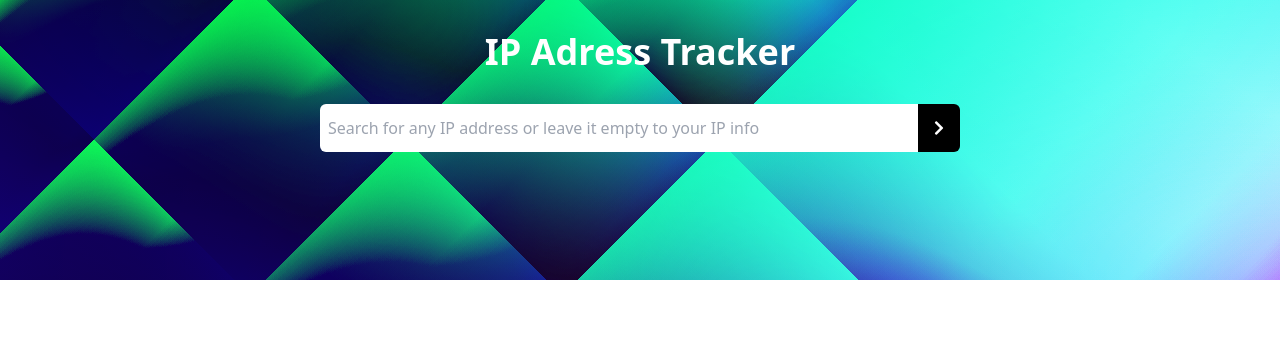
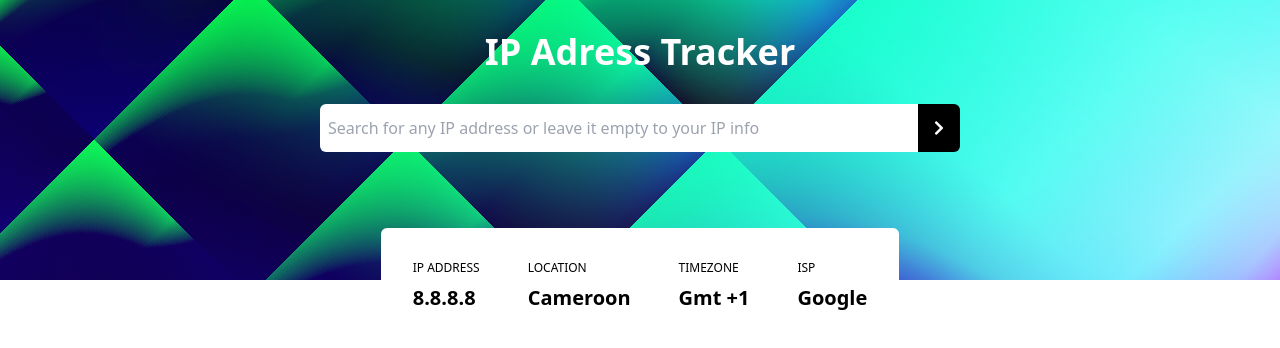
Before and after one commit to mankaache/vuejs-ip-address-tracker, a Vue app: page / in a window 1280 px wide. Shown: the top 348 px of the page. Built offline with nearby package versions, Linux system fonts and the light colour scheme.

Commit message:
created the info box component

```diff
--- /dev/null
+++ b/src/components/IPInfo.vue
@@ -0,0 +1,37 @@
+<template>
+    <div class="absolute -bottom-64 lg:-bottom-20
+    flex flex-col lg:flex-row bg-white gap-y-4
+    gap-x-12 px-8 pt-8 pb-12 rounded-md">
+        <!-- flex item #1 -->
+        <div class="flex flex-col">
+            <h3 class="text-xs mb-2 uppercase">IP Address</h3>
+            <span class="text-xl font-bold" > 8.8.8.8</span>
+        </div>
+        <!-- flex item #2 -->
+        <div class="flex flex-col">
+            <h3 class="text-xs mb-2 uppercase">Location</h3>
+            <span class="text-xl font-bold" > Cameroon</span>
+        </div>
+         <!-- flex item #3  -->
+        <div class="flex flex-col">
+            <h3 class="text-xs mb-2 uppercase">TimeZone</h3>
+            <span class="text-xl font-bold" > Gmt +1</span>
+        </div>
+         <!-- flex item #4  -->
+        <div class="flex flex-col">
+            <h3 class="text-xs mb-2 uppercase">ISP</h3>
+            <span class="text-xl font-bold" >Google</span>
+        </div>
+    </div>
+
+</template>
+
+<script>
+    export default {
+
+    }
+</script>
+
+<style scoped>
+
+</style>
--- a/src/views/HomeView.vue
+++ b/src/views/HomeView.vue
@@ -18,16 +18,21 @@
           ></i>
         </div>
       </div>
+      <!-- ip information box -->
+      <IPInfo />
     </div>
+
   </div>
 </template>
 
 <script>
 // @ is an alias to /src
-
+import IPInfo from '@/components/IPInfo.vue'
 export default {
   name: "HomeView",
-  components: {},
+  components: {
+    IPInfo
+  },
 };
 </script>
 
```
